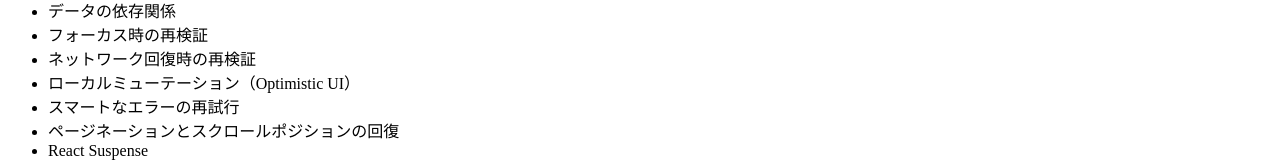
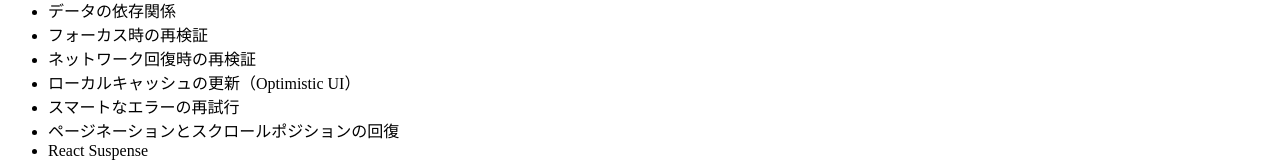
Before and after one commit to vercel/swr-site, a Next.js app: page /index.ja in a window 1280 px wide. Shown: the part 1187-1349 px from the top of the page. Built offline with nearby package versions, Linux system fonts and the light colour scheme.

Commit message:
doc: fix the feature section of top page (#101)

```diff
--- a/pages/index.ja.mdx
+++ b/pages/index.ja.mdx
@@ -51,7 +51,7 @@ SWR は、スピード、正確性、安定性のすべての面をカバーし
 - データの依存関係
 - フォーカス時の再検証
 - ネットワーク回復時の再検証
-- ローカルミューテーション（Optimistic UI）
+- ローカルキャッシュの更新（Optimistic UI）
 - スマートなエラーの再試行
 - ページネーションとスクロールポジションの回復
 - React Suspense
```
